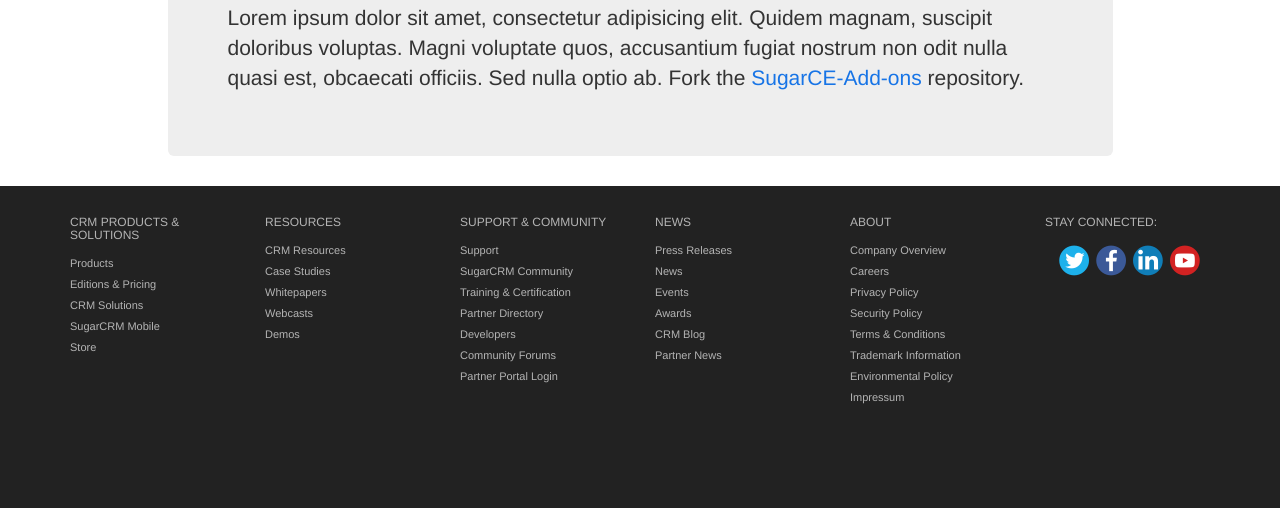
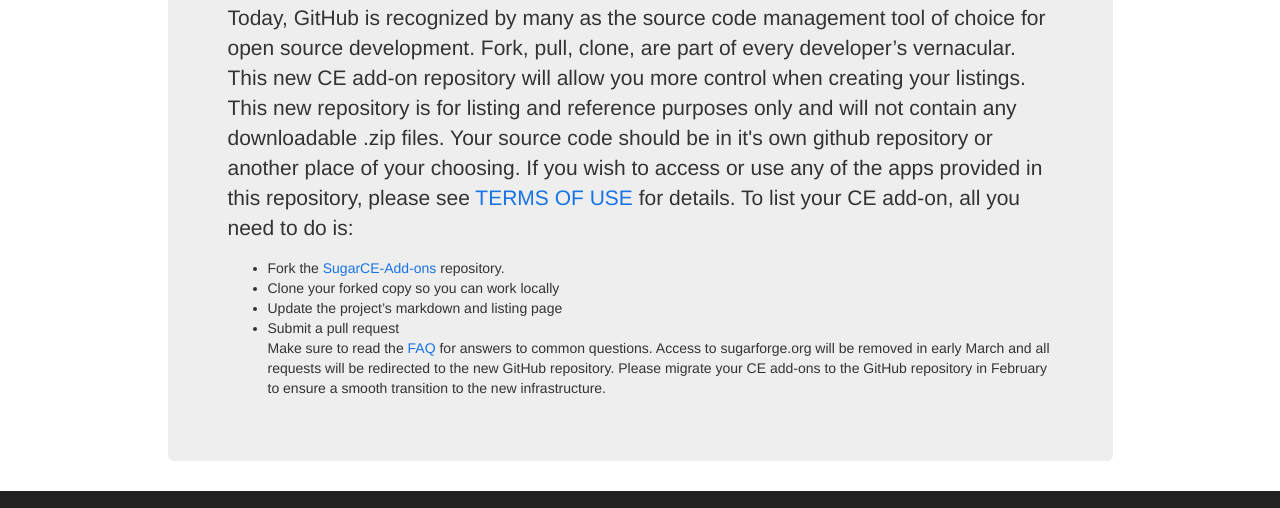
Before and after one commit to sachamaru/sugarCRM, a plain HTML site: page index.html in a window 1280 px wide. Shown: the part 264-772 px from the top of the page. Drawn offline with nearby package versions, Linux system fonts and the light colour scheme; a web font is replaced by a local one.

Commit message:
Temp landing text

```diff
--- a/index.html
+++ b/index.html
@@ -41,7 +41,14 @@
               </div>
             </div>
             <h1>Sugar Community Edition&nbsp;<span style="white-space: nowrap">Add-ons</span></h1>
-            <p>Lorem ipsum dolor sit amet, consectetur adipisicing elit. Quidem magnam, suscipit doloribus voluptas. Magni voluptate quos, accusantium fugiat nostrum non odit nulla quasi est, obcaecati officiis. Sed nulla optio ab. Fork the <a href="https://github.com/sugarcrm/SugarCE-Add-ons">SugarCE-Add-ons</a> repository.</p>
+			<p>Today, GitHub is recognized by many as the source code management tool of choice for open source development. Fork, pull, clone, are part of every developer’s vernacular. This new CE add-on repository will allow you more control when creating your listings. This new repository is for listing and reference purposes only and will not contain any downloadable .zip files. Your source code should be in it's own github repository or another place of your choosing. If you wish to access or use any of the apps provided in this repository, please see <a href="https://github.com/sugarcrm/SugarCE-Add-ons/blob/master/SugarCE_AddOns_Github_Terms_of_Use_released_2-18-14.md">TERMS OF USE</a> for details. To list your CE add-on, all you need to do is:
+<ul>
+<li>Fork the <a href="https://github.com/sugarcrm/SugarCE-Add-ons">SugarCE-Add-ons</a> repository.</li>
+<li>Clone your forked copy so you can work locally</li>
+<li>Update the project’s markdown and listing page</li>
+<li>Submit a pull request</li>
+				Make sure to read the <a href="https://github.com/sugarcrm/SugarCE-Add-ons/blob/master/FAQ.md">FAQ</a> for answers to common questions. Access to sugarforge.org will be removed in early March and all requests will be redirected to the new GitHub repository. Please migrate your CE add-ons to the GitHub repository in February to ensure a smooth transition to the new infrastructure.
+		    </p>
           </div>
           <p></p>
         </div>
```
